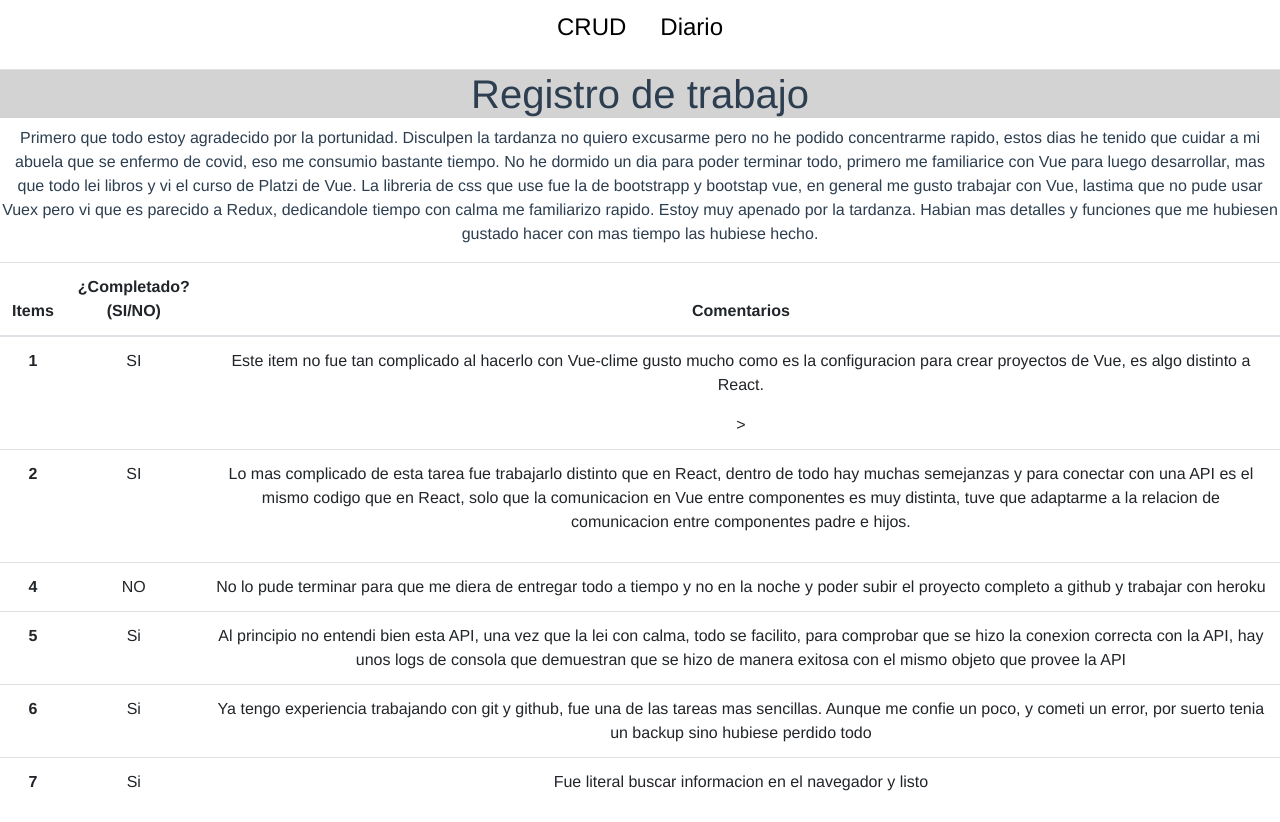
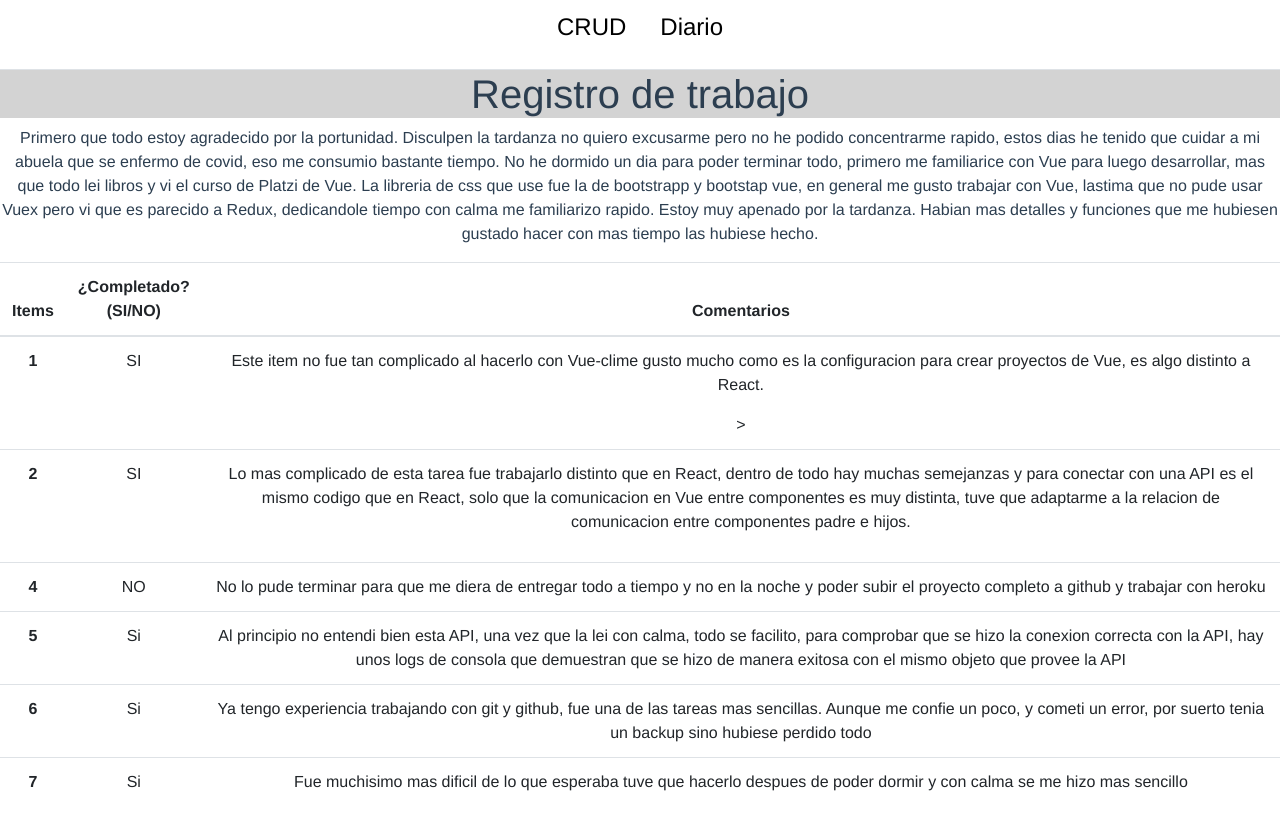
Before and after one commit to josedpacheco95/crud-vue-test, a Vue app: page /diario in a window 1280 px wide. Built offline with nearby package versions, Linux system fonts and the light colour scheme.

Commit message:
Ready for the deployment

```diff
--- a/package.json
+++ b/package.json
@@ -13,6 +13,7 @@
     "bootstrap": "^4.5.3",
     "bootstrap-vue": "^2.19.0",
     "core-js": "^3.7.0",
+    "express": "^4.17.1",
     "jquery": "^3.5.1",
     "popper.js": "^1.16.1",
     "vue": "^2.6.12",
--- a/src/views/Diario.vue
+++ b/src/views/Diario.vue
@@ -83,7 +83,10 @@
     <tr>
       <th scope="row">7</th>
       <td>Si</td>
-      <td>Fue literal buscar informacion en el navegador y listo</td>
+      <td>Fue muchisimo mas dificil de lo que
+        esperaba tuve que hacerlo despues de poder
+        dormir y con calma se me hizo mas sencillo
+      </td>
     </tr>
   </tbody>
 </table>
```
Also changed, not shown: server.js (added, +12 -0 lines), 13 other files (tests, documents, lock files or other folders).
